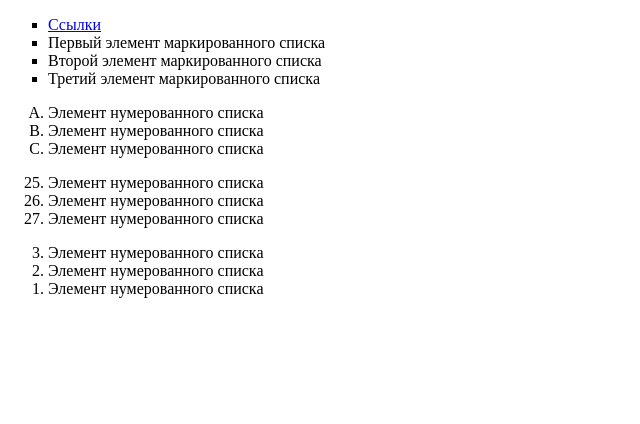
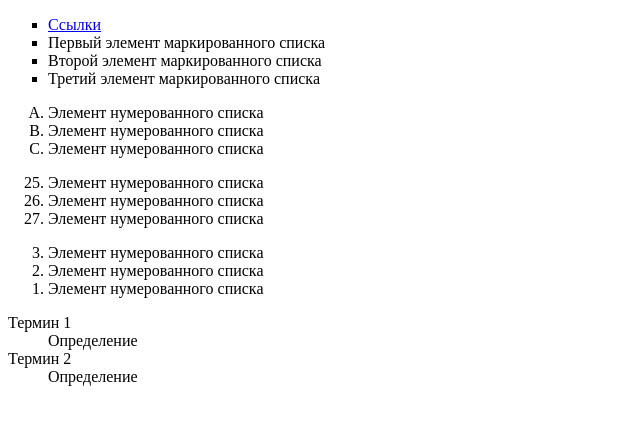
Before and after one commit to MaximZhigay/html, a plain HTML site: page lesson1/lists.html in a window 1280 px wide. Shown: the whole page, without its empty margins (0-640 px from the left). Drawn offline with Linux system fonts and the light colour scheme.

Commit message:
15 finish

```diff
--- a/lesson1/lists.html
+++ b/lesson1/lists.html
@@ -33,7 +33,12 @@
 			<li>Элемент нумерованного списка</li>
 		</ol>
 
-			<dl></dl>
+		<dl> <!--список определений-->
+			<dt>Термин 1</dt>
+			<dd>Определение</dd>
+			<dt>Термин 2</dt>
+			<dd>Определение</dd>
+		</dl>
 
 	</body>
 </html>
```
Also changed, not shown: New website/site.html (added, +10 -0 lines).
